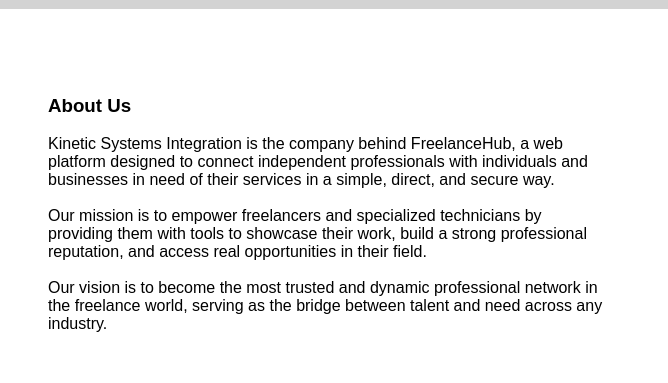
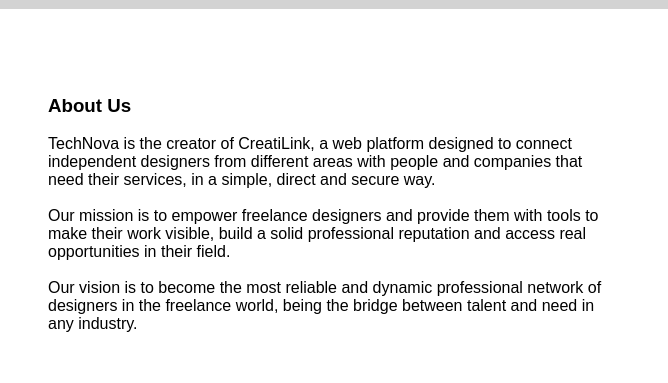
Before and after one commit to ASI0730-Final-Project-2510-G4/LandingPage, a plain HTML site: page index.html in a window 1280 px wide. Shown: the part 1840-2223 px from the top of the page, 0-668 px from the left. Drawn offline with Linux system fonts and the light colour scheme; a web font is replaced by a local one.

Commit message:
Fix: about-us-landing-page

```diff
--- a/index.html
+++ b/index.html
@@ -102,14 +102,14 @@
     <div id="nosotros_">
         <div class="nosotros_text">
             <h3>About Us</h3><br>
-            <p>Kinetic Systems Integration is the company behind FreelanceHub, a web platform designed to connect independent professionals with individuals and businesses in need of their services in a simple, direct, and secure way.
+            <p>TechNova is the creator of CreatiLink, a web platform designed to connect independent designers from different areas with people and companies that need their services, in a simple, direct and secure way.
             <br><br>
-            Our mission is to empower freelancers and specialized technicians by providing them with tools to showcase their work, build a strong professional reputation, and access real opportunities in their field.
+            Our mission is to empower freelance designers and provide them with tools to make their work visible, build a solid professional reputation and access real opportunities in their field.
             <br><br>
-            Our vision is to become the most trusted and dynamic professional network in the freelance world, serving as the bridge between talent and need across any industry.
+            Our vision is to become the most reliable and dynamic professional network of designers in the freelance world, being the bridge between talent and need in any industry.
                 </div>
 
-        <iframe width="560" height="315" src="https://www.youtube.com/embed/CVFkvTKfcqk" title="YouTube video player" frameborder="0" allow="accelerometer; autoplay; clipboard-write; encrypted-media; gyroscope; picture-in-picture; web-share" referrerpolicy="strict-origin-when-cross-origin" allowfullscreen></iframe>
+                <iframe width="560" height="315" src="https://www.youtube.com/embed/xs20Y1Tl3gU" title="YouTube video player" frameborder="0" allow="accelerometer; autoplay; clipboard-write; encrypted-media; gyroscope; picture-in-picture; web-share" referrerpolicy="strict-origin-when-cross-origin" allowfullscreen></iframe>
 
         <!--Miembros del equipo-->
     <br><br>
```
